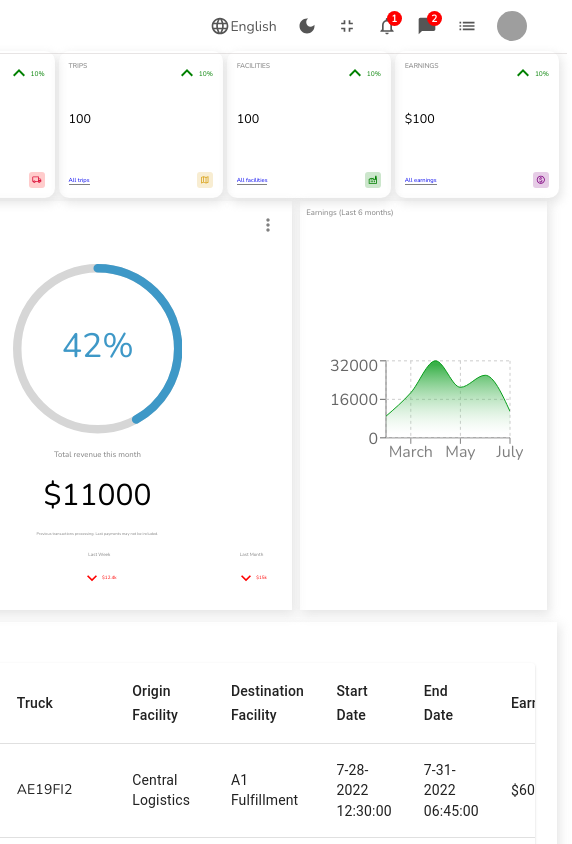
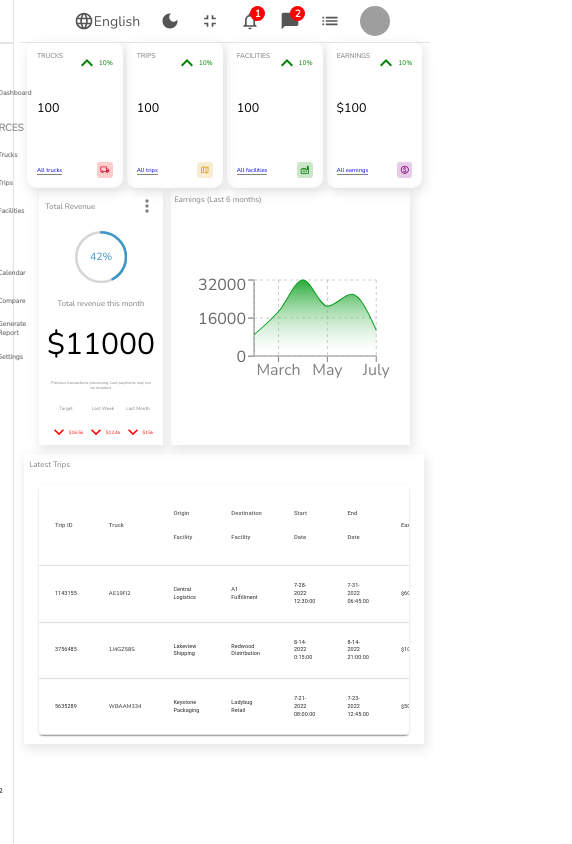
Before and after one commit to Wsref/project_logist_taoufik, a React (Create React App) app: page / in a window 390 px wide. Shown: the top 844 px of the page, 572 px wide, since content can reach past the window. Built offline with nearby package versions, Linux system fonts and the light colour scheme; grey boxes are pictures that could not be loaded.

Commit message:
home page optimized for desktop + l mobile view

```diff
--- a/src/components/listTable/ListTable.jsx
+++ b/src/components/listTable/ListTable.jsx
@@ -41,9 +41,14 @@ const ListTable = () => {
 
     return (
         <TableContainer component={Paper} className="table">
-        <Table sx={{ minWidth: 650 }} aria-label="simple table">
+        <Table aria-label="simple table">
             <TableHead>
-            <TableRow>
+                <TableRow  sx={{
+                    "& th": {
+                    fontSize: "1.5vmin",
+                    color: "rgba(96, 96, 96)"
+                    }
+                }}>
                 <TableCell className='tableCell'>Trip ID</TableCell>
                 <TableCell className='tableCell'>Truck</TableCell>
                 <TableCell className='tableCell'>Origin Facility</TableCell>
@@ -56,20 +61,20 @@ const ListTable = () => {
             <TableBody>
             {rows.map((row) => (
                 <TableRow key={row.id} >
-                <TableCell className='tableCell'>
+                <TableCell className='tableCell' sx={{fontSize: "1.4vmin"}}>
                     {row.id}
                 </TableCell>
-                <TableCell className='tableCell'>
+                <TableCell className='tableCell' sx={{fontSize: "1.4vmin"}}>
                     <div className="cellWrapper">
                         <img src={row.img} alt="" className='image'/>
                         {row.truck}
                     </div>
                 </TableCell>
-                <TableCell className='tableCell'>{row.originFacility}</TableCell>
-                <TableCell className='tableCell'>{row.destinationFacility}</TableCell>
-                <TableCell className='tableCell'>{row.endDate}</TableCell>
-                <TableCell className='tableCell'>{row.method}</TableCell>
-                <TableCell className='tableCell'>{row.earnings}</TableCell>
+                <TableCell className='tableCell' sx={{fontSize: "1.4vmin"}}>{row.originFacility}</TableCell>
+                <TableCell className='tableCell' sx={{fontSize: "1.4vmin"}}>{row.destinationFacility}</TableCell>
+                <TableCell className='tableCell' sx={{fontSize: "1.4vmin"}}>{row.endDate}</TableCell>
+                <TableCell className='tableCell' sx={{fontSize: "1.4vmin"}}>{row.method}</TableCell>
+                <TableCell className='tableCell' sx={{fontSize: "1.4vmin"}}>{row.earnings}</TableCell>
                 </TableRow>
             ))}
             </TableBody>
--- a/src/components/listTable/listTable.scss
+++ b/src/components/listTable/listTable.scss
@@ -3,6 +3,12 @@
 
     .table {
         width: 100%;
+
+        table {
+            .tableCell {
+                font-size: 20px;
+            }
+        }
     }
 
     .cellWrapper {
--- a/src/pages/home/home.scss
+++ b/src/pages/home/home.scss
@@ -58,31 +58,35 @@
                 }
 
                 .recharts-responsive-container {
-                    max-width: 100% !important;
+                    width: 100% !important;
                     max-height: 80% !important;
                 }
 
                 .recharts-surface {
                     min-width: 100% !important;
                     min-height: 90% !important;
-                    max-height: 90% !important;
+                    max-height: 100% !important;
                     position: relative;
                 }
 
                 .recharts-curve {
+                    min-width: 100% !important;
+                    height: 100% !important;
+                }
+
+                .recharts-area-area {
                     width: 100% !important;
-                    height: 100% !important;
                 }
 
                 .recharts-wrapper {
                     min-height: 90% !important;
-                    width: 100% !important;
+                    min-width: 100% !important;
                 }
 
                 .recharts-wrapper {
                     // margin-top: 1%;
-                    max-width: 100% !important;
-                    max-height: 50% !important;
+                    min-width: 100% !important;
+                    max-height: 60% !important;
                     justify-self: center !important;
                     max-height: max-content;
                     max-width: max-content;
@@ -105,6 +109,7 @@
             }
 
             .listTitle {
+                font-size: 2vmin;
                 font-weight: 500;
                 color: gray;
                 margin-bottom: 15px;
```
